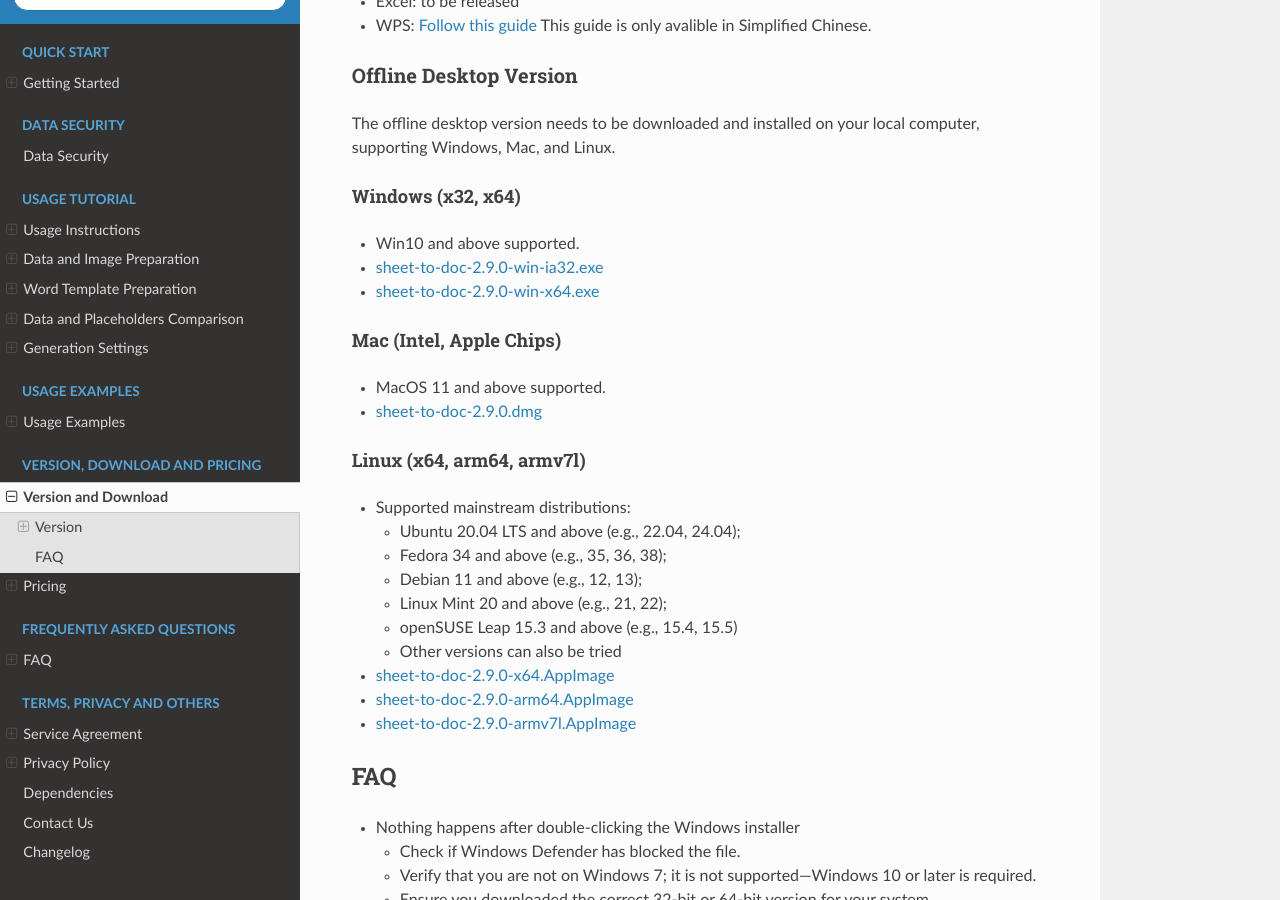
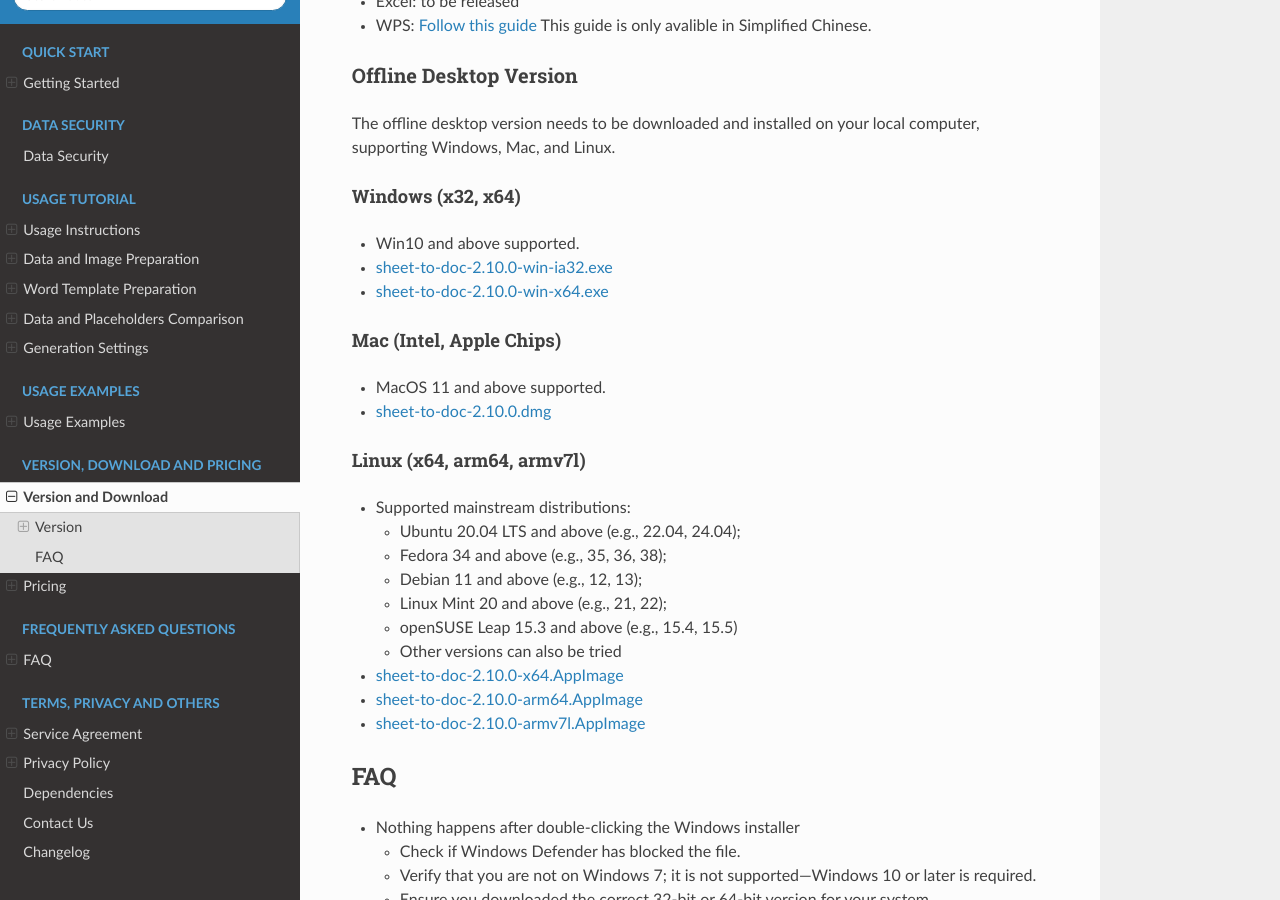
Before and after one commit to he-yang/sheet-to-doc, a Sphinx documentation site: the page built from source/Download.md, in a window 1280 px wide and 900 px high, scrolled down 1154 px. Built offline with Sphinx 7.4.7 and the Read the Docs theme 3.1.0, drawn with Linux system fonts in a browser that asks for light colours.

Commit message:
update download links

```diff
--- a/source/Download.md
+++ b/source/Download.md
@@ -35,12 +35,12 @@
 
 #### Windows (x32, x64)
 - Win10 and above supported.
-- [sheet-to-doc-2.9.0-win-ia32.exe](https://r2.wtsolutions.cn/sheet-to-doc-releases/Sheet-to-Doc-2.9.0-win-ia32.exe)
-- [sheet-to-doc-2.9.0-win-x64.exe](https://r2.wtsolutions.cn/sheet-to-doc-releases/Sheet-to-Doc-2.9.0-win-x64.exe)
+- [sheet-to-doc-2.10.0-win-ia32.exe](https://r2.wtsolutions.cn/sheet-to-doc-releases/Sheet-to-Doc-2.10.0-win-ia32.exe)
+- [sheet-to-doc-2.10.0-win-x64.exe](https://r2.wtsolutions.cn/sheet-to-doc-releases/Sheet-to-Doc-2.10.0-win-x64.exe)
 
 #### Mac (Intel, Apple Chips)
 - MacOS 11 and above supported.
-- [sheet-to-doc-2.9.0.dmg](https://r2.wtsolutions.cn/sheet-to-doc-releases/Sheet-to-Doc-2.9.0.dmg)
+- [sheet-to-doc-2.10.0.dmg](https://r2.wtsolutions.cn/sheet-to-doc-releases/Sheet-to-Doc-2.10.0.dmg)
 
 #### Linux (x64, arm64, armv7l)
 - Supported mainstream distributions:
@@ -51,9 +51,9 @@
   - openSUSE Leap 15.3 and above (e.g., 15.4, 15.5)
   - Other versions can also be tried
 
-- [sheet-to-doc-2.9.0-x64.AppImage](https://r2.wtsolutions.cn/sheet-to-doc-releases/Sheet-to-Doc-2.9.0.AppImage)
-- [sheet-to-doc-2.9.0-arm64.AppImage](https://r2.wtsolutions.cn/sheet-to-doc-releases/Sheet-to-Doc-2.9.0-arm64.AppImage)
-- [sheet-to-doc-2.9.0-armv7l.AppImage](https://r2.wtsolutions.cn/sheet-to-doc-releases/Sheet-to-Doc-2.9.0-armv7l.AppImage)
+- [sheet-to-doc-2.10.0-x64.AppImage](https://r2.wtsolutions.cn/sheet-to-doc-releases/Sheet-to-Doc-2.10.0.AppImage)
+- [sheet-to-doc-2.10.0-arm64.AppImage](https://r2.wtsolutions.cn/sheet-to-doc-releases/Sheet-to-Doc-2.10.0-arm64.AppImage)
+- [sheet-to-doc-2.10.0-armv7l.AppImage](https://r2.wtsolutions.cn/sheet-to-doc-releases/Sheet-to-Doc-2.10.0-armv7l.AppImage)
 
 ## FAQ
 
```
